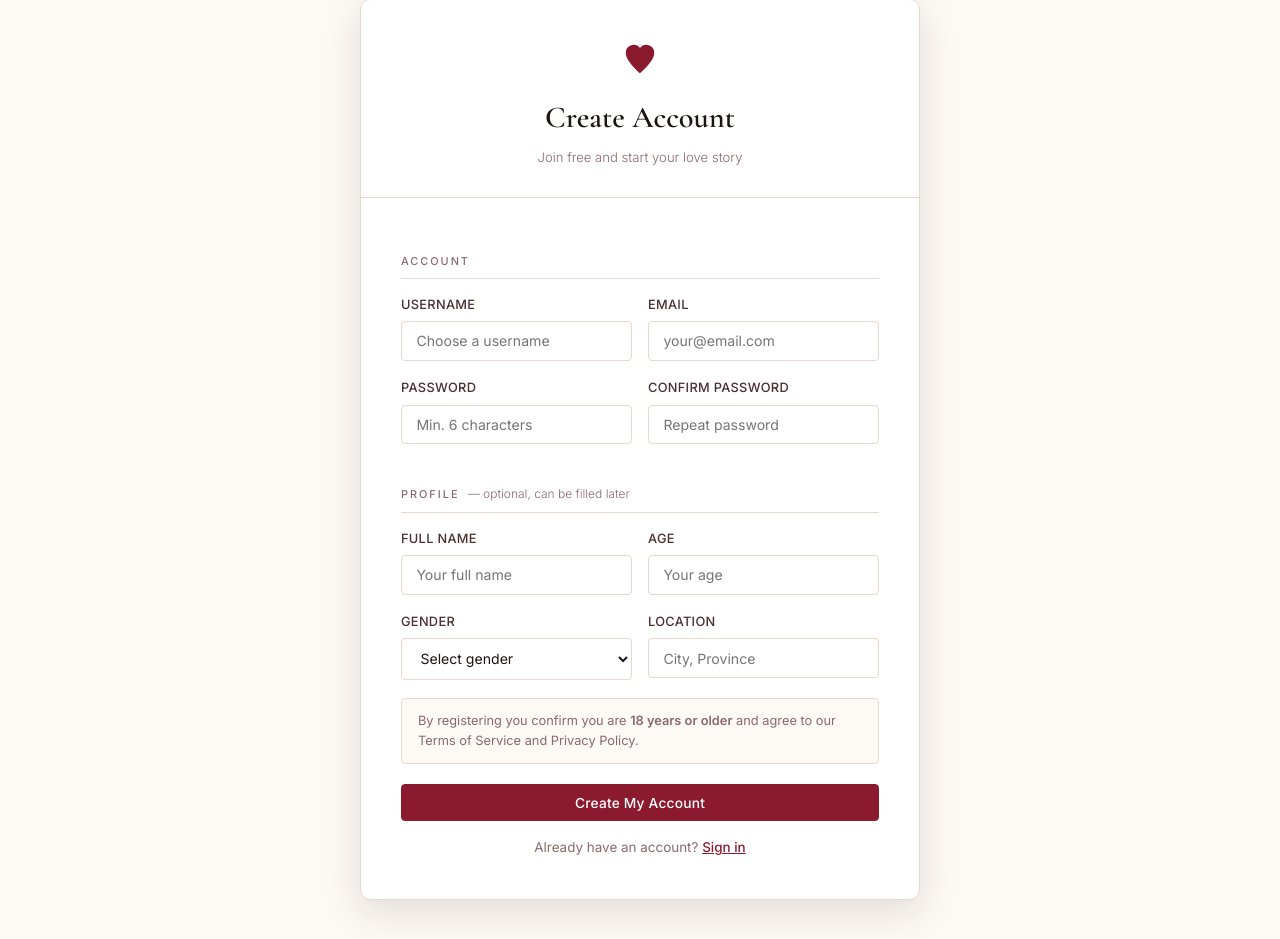
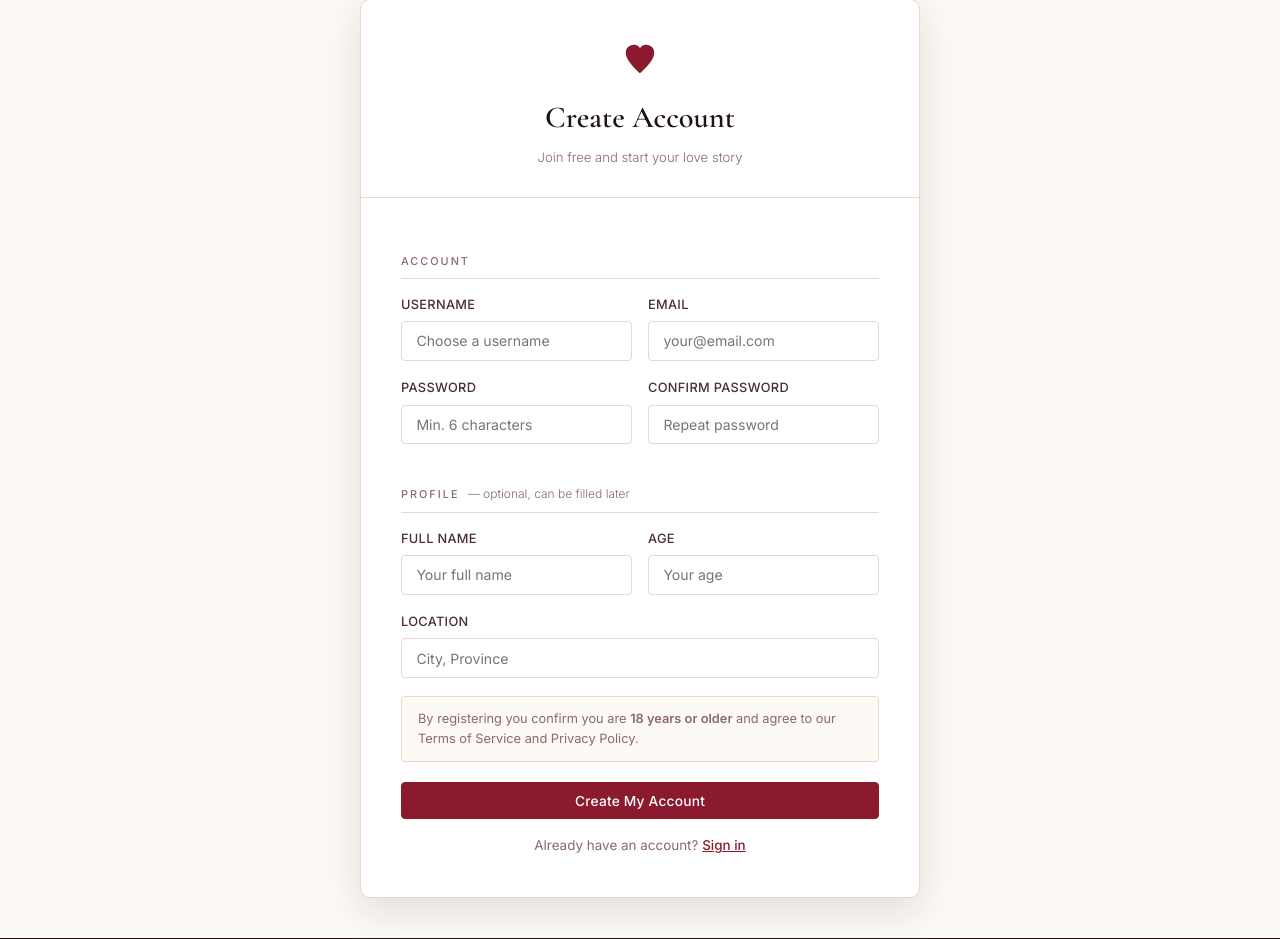
Before and after one commit to kactlabs/forever-pinoy, a FastAPI app: page /register in a window 1280 px wide. Shown: the part 110-1049 px from the top of the page. Run offline with FastAPI, Linux system fonts and the light colour scheme.

Commit message:
changes updated

```diff
--- a/app.py
+++ b/app.py
@@ -158,13 +158,12 @@ def register_post(
     confirm_password: str = Form(...),
     full_name:        str = Form(""),
     age:              str = Form(""),
-    gender:           str = Form(""),
     location:         str = Form(""),
 ):
     _seed_admin(db)
     form = {"username": username, "email": email,
             "full_name": full_name, "age": age,
-            "gender": gender, "location": location}
+            "location": location}
 
     if password != confirm_password:
         return flash_error(request, "register.html", {"form": form}, db, "Passwords do not match.")
@@ -188,8 +187,6 @@ def register_post(
         except ValueError:
             age_int = None
 
-    gender_val = gender if gender in ("female", "male", "other") else None
-
     try:
         doc = {
             "username":        username,
@@ -201,7 +198,7 @@ def register_post(
             "created_at":      datetime.utcnow(),
             "full_name":       full_name or None,
             "age":             age_int,
-            "gender":          gender_val,
+            "gender":          "female",   # platform is women-only
             "location":        location or None,
             "bio":             None,
             "looking_for":     None,
@@ -279,17 +276,15 @@ def logout(request: Request):
 def browse(
     request:  Request,
     db:       Database = Depends(get_db),
-    gender:   str = "",
     age_min:  str = "",
     age_max:  str = "",
     location: str = "",
     page:     int = 1,
 ):
     PAGE_SIZE = 20
-    filt: dict = {"is_active": True, "role": "user"}
+    # Platform is women-only — always filter to female
+    filt: dict = {"is_active": True, "role": "user", "gender": "female"}
 
-    if gender in ("female", "male", "other"):
-        filt["gender"] = gender
     age_q: dict = {}
     if age_min:
         try: age_q["$gte"] = int(age_min)
@@ -311,7 +306,6 @@ def browse(
     members     = [User(d) for d in docs]
 
     params = []
-    if gender:   params.append(f"gender={gender}")
     if age_min:  params.append(f"age_min={age_min}")
     if age_max:  params.append(f"age_max={age_max}")
     if location: params.append(f"location={location}")
@@ -320,7 +314,7 @@ def browse(
         "members": members, "total": total,
         "page": page, "total_pages": total_pages,
         "query_string": "&".join(params),
-        "filters": {"q": "", "gender": gender, "age_min": age_min,
+        "filters": {"q": "", "gender": "", "age_min": age_min,
                     "age_max": age_max, "location": location},
     }, db)
 
@@ -348,7 +342,6 @@ def edit_profile_post(
     db:          Database = Depends(get_db),
     full_name:   str = Form(""),
     age:         str = Form(""),
-    gender:      str = Form(""),
     location:    str = Form(""),
     religion:    str = Form(""),
     occupation:  str = Form(""),
@@ -364,8 +357,6 @@ def edit_profile_post(
         try:   age_int = int(age.strip())
         except ValueError: pass
 
-    gender_val = gender if gender in ("female", "male", "other") else None
-
     updates = {
         "full_name":   full_name   or None,
         "location":    location    or None,
@@ -374,7 +365,7 @@ def edit_profile_post(
         "bio":         bio         or None,
         "looking_for": looking_for or None,
         "age":         age_int,
-        "gender":      gender_val,
+        "gender":      "female",   # always female — women-only platform
     }
     get_users(db).update_one({"_id": ObjectId(cu.id)}, {"$set": updates})
     return _redirect_with_flash(request, f"/profile/{cu.id}",
@@ -481,7 +472,6 @@ def admin_dashboard(request: Request, db: Database = Depends(get_db)):
         "total_users":  users.count_documents({"role": "user"}),
         "active_users": users.count_documents({"role": "user", "is_active": True}),
         "female_users": users.count_documents({"role": "user", "gender": "female"}),
-        "male_users":   users.count_documents({"role": "user", "gender": "male"}),
         "new_today":    users.count_documents({"role": "user", "created_at": {"$gte": today}}),
     }
     recent_docs  = list(users.find().sort("created_at", -1).limit(10))
--- a/auth.py
+++ b/auth.py
@@ -1,4 +1,5 @@
 import os
+import hashlib
 from datetime import datetime, timedelta
 
 from passlib.context import CryptContext
@@ -13,12 +14,20 @@ ACCESS_TOKEN_EXPIRE_MINUTES = 60 * 24 * 7   # 7 days
 pwd_context = CryptContext(schemes=["bcrypt"], deprecated="auto")
 
 
+def _prepare_password(password: str) -> str:
+    """
+    bcrypt silently truncates at 72 bytes and newer versions raise an error.
+    SHA-256 the password first so any length works safely.
+    """
+    return hashlib.sha256(password.encode("utf-8")).hexdigest()
+
+
 def hash_password(password: str) -> str:
-    return pwd_context.hash(password)
+    return pwd_context.hash(_prepare_password(password))
 
 
 def verify_password(plain: str, hashed: str) -> bool:
-    return pwd_context.verify(plain, hashed)
+    return pwd_context.verify(_prepare_password(plain), hashed)
 
 
 def create_access_token(data: dict, expires_delta: timedelta | None = None) -> str:
--- a/requirements.txt
+++ b/requirements.txt
@@ -2,7 +2,8 @@ fastapi==0.111.0
 uvicorn==0.29.0
 jinja2==3.1.4
 python-multipart==0.0.9
-passlib[bcrypt]==1.7.4
+passlib==1.7.4
+bcrypt==4.0.1
 python-jose[cryptography]==3.3.0
 itsdangerous==2.2.0
 starlette==0.37.2
--- a/templates/admin/users.html
+++ b/templates/admin/users.html
@@ -30,7 +30,7 @@
         <th>#</th>
         <th>Member</th>
         <th>Email</th>
-        <th>Age / Gender</th>
+        <th>Age</th>
         <th>Location</th>
         <th>Role</th>
         <th>Status</th>
@@ -58,7 +58,7 @@
           </div>
         </td>
         <td>{{ user.email }}</td>
-        <td>{{ user.age or '—' }} / {{ user.gender.value if user.gender else '—' }}</td>
+        <td>{{ user.age or '—' }}</td>
         <td>{{ user.location or '—' }}</td>
         <td><span class="badge badge-{{ user.role.value }}">{{ user.role.value }}</span></td>
         <td>
@@ -92,7 +92,7 @@
         </td>
       </tr>
       {% else %}
-      <tr><td colspan="9" style="text-align:center;color:var(--text-light);padding:2.5rem;">No members found.</td></tr>
+      <tr><td colspan="8" style="text-align:center;color:var(--text-light);padding:2.5rem;">No members found.</td></tr>
       {% endfor %}
     </tbody>
   </table>
--- a/templates/register.html
+++ b/templates/register.html
@@ -129,21 +129,11 @@
                    placeholder="Your age" value="{{ form.age or '' }}" min="18" max="100" />
           </div>
         </div>
-        <div class="two-col">
-          <div class="form-group">
-            <label>Gender</label>
-            <select class="form-control" name="gender">
-              <option value="">Select gender</option>
-              <option value="female" {% if form.gender=='female' %}selected{% endif %}>Female</option>
-              <option value="male"   {% if form.gender=='male'   %}selected{% endif %}>Male</option>
-              <option value="other"  {% if form.gender=='other'  %}selected{% endif %}>Other</option>
-            </select>
-          </div>
-          <div class="form-group">
-            <label>Location</label>
-            <input class="form-control" type="text" name="location"
-                   placeholder="City, Province" value="{{ form.location or '' }}" />
-          </div>
+
+        <div class="form-group">
+          <label>Location</label>
+          <input class="form-control" type="text" name="location"
+                 placeholder="City, Province" value="{{ form.location or '' }}" />
         </div>
 
         <div class="notice">
```
Also changed, not shown: database.py (+13 -1 lines), templates/admin/dashboard.html (+2 -11 lines), templates/browse.html (+0 -9 lines), templates/profile_edit.html (+4 -7 lines).
